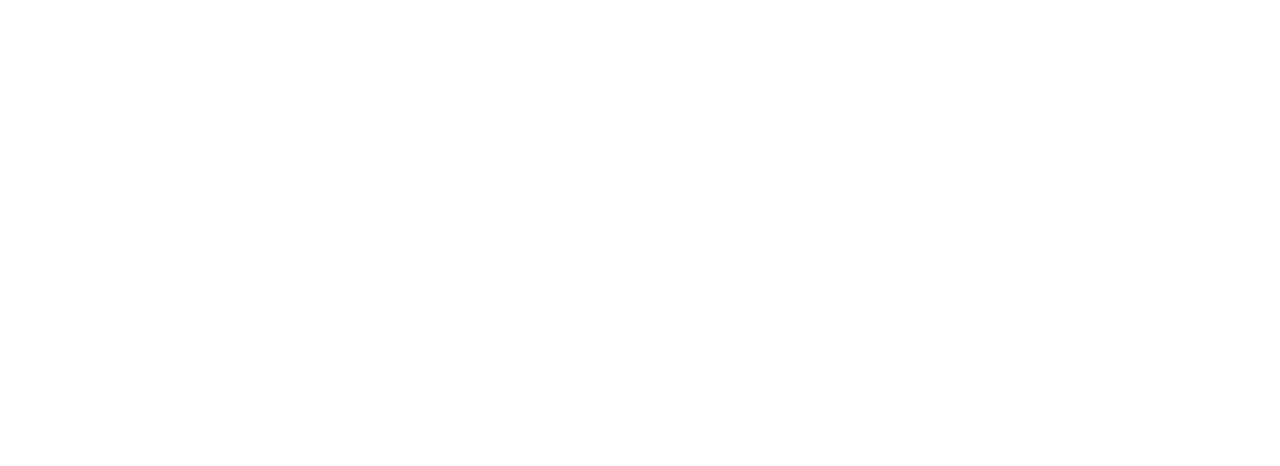
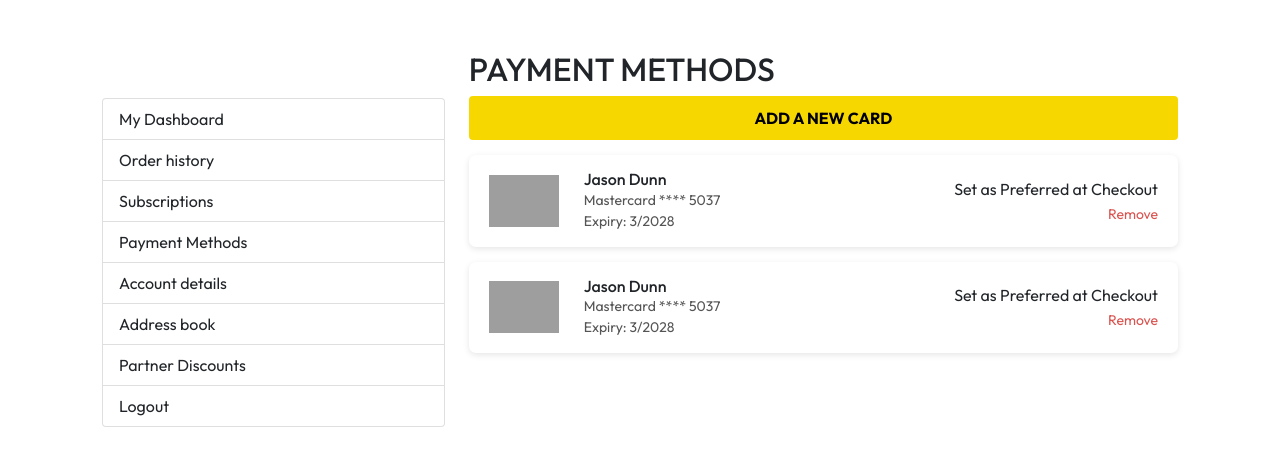
Before and after one commit to SyedAbbas2001/Lifee-plus, a plain HTML site: page payment-method.html in a window 1280 px wide. Drawn offline with nearby package versions, Linux system fonts and the light colour scheme; grey boxes are pictures that could not be loaded.

Commit message:
payment method

```diff
--- a/assets/styles/style.css
+++ b/assets/styles/style.css
@@ -90,3 +90,50 @@ background: linear-gradient(90deg, rgba(183,138,89,1) 9%, rgba(219,177,135,1) 41
 table{
     font-size: 13px;
 }
+.payment-card {
+    display: flex;
+    align-items: center;
+    justify-content: space-between;
+    width: 100%;
+    background: white;
+    padding: 15px 20px;
+    border-radius: 7px;
+    box-shadow: 0 2px 6px rgba(0, 0, 0, 0.1);
+    margin-bottom: 15px;
+}
+.payment-card-left {
+    display: flex;
+    align-items: center;
+}
+.payment-card-left img {
+    width: 70px;
+    margin-right: 25px;
+}
+.payment-card-left .payment-details {
+    line-height: 1.5;
+}
+.payment-card-left .payment-details h4 {
+    margin: 0;
+    font-size: 16px;
+}
+.payment-card-left .payment-details p {
+    margin: 0;
+    font-size: 14px;
+    color: #555;
+}
+.payment-card-right {
+    text-align: right;
+}
+.payment-card-right a {
+    text-decoration: none;
+    color: #d9534f;
+    font-size: 14px;
+}
+.payment-card-right p {
+    margin-bottom: 0px;
+}
+.list-group-item:hover{
+    background-color: #F7F7F7;
+    cursor: pointer;
+    color: rgb(105, 105, 105);
+}
--- a/payment-method.html
+++ b/payment-method.html
@@ -0,0 +1,75 @@
+<!DOCTYPE html>
+<html lang="en">
+
+<head>
+    <meta charset="UTF-8">
+    <meta name="viewport" content="width=device-width, initial-scale=1.0">
+    <link rel="stylesheet" href="assets/styles/style.css">
+    <script src="https://code.jquery.com/jquery-3.6.0.min.js"></script>
+    <link rel="stylesheet" href="https://cdnjs.cloudflare.com/ajax/libs/font-awesome/5.15.4/css/all.min.css">
+    <link href="https://cdn.jsdelivr.net/npm/bootstrap@5.0.2/dist/css/bootstrap.min.css" rel="stylesheet"
+        integrity="sha384-EVSTQN3/azprG1Anm3QDgpJLIm9Nao0Yz1ztcQTwFspd3yD65VohhpuuCOmLASjC" crossorigin="anonymous">
+    <title>Lifee</title>
+</head>
+
+<body>
+    <div class="container">
+        <div class="row">
+            <div class="col-md-4">
+                <ul class="list-group mt-5">
+                    <li class="list-group-item">My Dashboard</li>
+                    <li class="list-group-item">Order history</li>
+                    <li class="list-group-item">Subscriptions</li>
+                    <li class="list-group-item">Payment Methods</li>
+                    <li class="list-group-item">Account details</li>
+                    <li class="list-group-item">Address book</li>
+                    <li class="list-group-item">Partner Discounts</li>
+                    <li class="list-group-item">Logout</li>
+                </ul>
+
+            </div>
+            <div class="col-md-8">
+                <div>
+                    <h2>PAYMENT METHODS</h2>
+                    <div class="">
+                       <button class="card-btn" style="margin-top: 0px;">ADD A NEW CARD</button>
+                       <div class="payment-card">
+                        <div class="payment-card-left">
+                            <img src="https://upload.wikimedia.org/wikipedia/commons/b/b7/MasterCard_Logo.svg" alt="Mastercard">
+                            <div class="payment-details">
+                                <h4>Jason Dunn</h4>
+                                <p>Mastercard **** 5037</p>
+                                <p>Expiry: 3/2028</p>
+                            </div>
+                        </div>
+                        <div class="payment-card-right">
+                            <p>Set as Preferred at Checkout</p>
+                            <a href="#">Remove</a>
+                        </div>
+                    </div>
+                       <div class="payment-card">
+                        <div class="payment-card-left">
+                            <img src="https://upload.wikimedia.org/wikipedia/commons/b/b7/MasterCard_Logo.svg" alt="Mastercard">
+                            <div class="payment-details">
+                                <h4>Jason Dunn</h4>
+                                <p>Mastercard **** 5037</p>
+                                <p>Expiry: 3/2028</p>
+                            </div>
+                        </div>
+                        <div class="payment-card-right">
+                            <p>Set as Preferred at Checkout</p>
+                            <a href="#">Remove</a>
+                        </div>
+                    </div>
+                    </div>
+                </div>
+            </div>
+        </div>
+    </div>
+
+    <script src="https://cdn.jsdelivr.net/npm/bootstrap@5.0.2/dist/js/bootstrap.bundle.min.js"
+        integrity="sha384-MrcW6ZMFYlzcLA8Nl+NtUVF0sA7MsXsP1UyJoMp4YLEuNSfAP+JcXn/tWtIaxVXM"
+        crossorigin="anonymous"></script>
+</body>
+
+</html>
```
Also changed, not shown: order-history.html (+1 -1 lines), subscription-history.html (+1 -1 lines).
